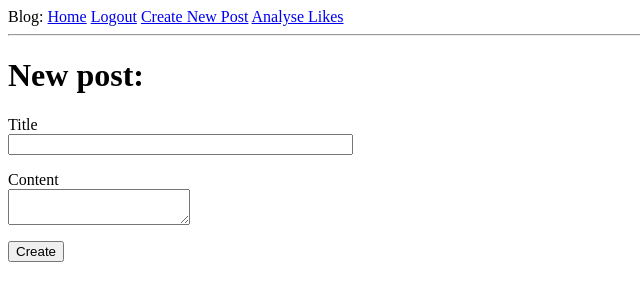
After one commit to msydor3nko/flask-blog, a Flask app: page /new_post in a window 1280 px wide. The commit adds this page. Shown: the top 301 px of the page, without its empty margins (0-640 px from the left). Run offline with Flask 2, Linux system fonts and the light colour scheme; the visitor is signed in with stand-in values (Sample User, id 1).

Commit message:
db models created and some features added

```diff
--- a/app/forms.py
+++ b/app/forms.py
@@ -1,5 +1,5 @@
 from flask_wtf import FlaskForm
-from wtforms import StringField, PasswordField, BooleanField, SubmitField
+from wtforms import StringField, PasswordField, BooleanField, SubmitField, TextAreaField
 from wtforms.validators import ValidationError, DataRequired, Email, EqualTo
 from app.models import User
 
@@ -31,3 +31,15 @@ class RegistrationForm(FlaskForm):
         user = User.query.filter_by(email=email.data).first()
         if user is not None:
             raise ValidationError('Please try a different email address.')
+
+
+class PostCreationForm(FlaskForm):
+    title = StringField('Title')
+    content = TextAreaField('Content')
+    submit = SubmitField('Create')
+
+
+class AnalyticsForm(FlaskForm):
+    date_from = StringField('Date from:', validators=[DataRequired()])
+    date_to = StringField('Date to:', validators=[DataRequired()])
+    submit = SubmitField('Analyse')
--- a/app/models.py
+++ b/app/models.py
@@ -5,13 +5,21 @@ from flask_login import UserMixin
 from app import login
 
 
-# UserMixin implement to User 4 properties: 'is_authenticated', 'is_active', etc.
+# UserMixin implemented to User class 4 Flask-Login properties:
+# 'is_authenticated', 'is_active', 'is_anonymous', 'get_id'
 class User(UserMixin, db.Model):
     id = db.Column(db.Integer, primary_key=True)
-    username = db.Column(db.String(64), index=True, unique=True)
-    email = db.Column(db.String(120), index=True, unique=True)
-    password_hash = db.Column(db.String(128))
-    posts = db.relationship('Post', backref='author', lazy='dynamic')   # one User -> many Posts
+    username = db.Column(db.String(64), nullable=False, index=True, unique=True)
+    email = db.Column(db.String(120), nullable=False, index=True, unique=True)
+    password_hash = db.Column(db.String(128), nullable=False)
+
+    # last login
+    # last_visit = db.Column(db.DateTime, nullable=False, index=True, default=datetime.utcnow)
+
+    # One User <- many posts
+    posts = db.relationship('Post', backref='author')
+    # One User <- many likes
+    likes = db.relationship('PostLike', backref='liked_by')
 
     def set_password(self, password):
         self.password_hash = generate_password_hash(password)
@@ -20,29 +28,36 @@ class User(UserMixin, db.Model):
         return check_password_hash(self.password_hash, password)
 
     def __repr__(self):
-        return '<User {}>'.format(self.username)
+        return '<User: {} : {}>'.format(self.username, self.id)
 
 
 class Post(db.Model):
     id = db.Column(db.Integer, primary_key=True)
-    body = db.Column(db.String(140))
-    timestamp = db.Column(db.DateTime, index=True, default=datetime.utcnow)
-    # many Posts <- one User (author)
-    user_id = db.Column(db.Integer, db.ForeignKey('user.id'))
+    publication_day = db.Column(db.DateTime, nullable=False, index=True, default=datetime.utcnow)
+    title = db.Column(db.String(80))
+    body = db.Column(db.String(200))
+
+    # Many posts -> one user
+    author_id = db.Column(db.Integer, db.ForeignKey('user.id'))
+
+    # One post <- many likes
+    likes = db.relationship('PostLike', backref='liked_post')
 
     def __repr__(self):
-        return '<Post {}>'.format(self.body)
+        return '<PostID-Title {} : {}>'.format(self.id, self.title)
 
 
-class LikePost(db.Model):
+class PostLike(db.Model):
     id = db.Column(db.Integer, primary_key=True)
-    timestamp = db.Column(db.DateTime, index=True, default=datetime.utcnow)
-    like_dislike = db.Column(db.Boolean)
-    post_id = db.Column(db.Integer, db.ForeignKey('post.id'))
-    user_id = db.Column(db.Integer, db.ForeignKey('user.id'))
+    date = db.Column(db.DateTime, nullable=False, index=True, default=datetime.utcnow)
 
-    def __repr__(self):
-        return '<UserID {} - Like {} - PostID {}>'.format(self.user_id, self.like_dislike, self.post_id)
+    like = db.Column(db.Boolean, nullable=False)    # like or dislike
+
+    # Many likes -> one post
+    liked_post_id = db.Column(db.Integer, db.ForeignKey('post.id'), nullable=False)
+
+    # Many likes -> one user
+    liked_by_user = db.Column(db.Integer, db.ForeignKey('user.id'), nullable=False)
 
 
 # Flask-Login keeps track of the logged in user by storing its unique identifier in Flask’s user session
--- a/app/routes.py
+++ b/app/routes.py
@@ -1,30 +1,17 @@
 # -*- coding: utf-8 -*-
 from app import app, db
 from flask import render_template, flash, redirect, url_for, request
-from app.forms import LoginForm, RegistrationForm
+from app.forms import LoginForm, RegistrationForm, AnalyticsForm, PostCreationForm
 from flask_login import current_user, login_user, logout_user, login_required
 from werkzeug.urls import url_parse
-from app.models import User
+from app.models import User, Post, PostLike
 
 
 @app.route('/')
 @app.route('/index')
 @login_required  # redirect not log-in users to '/login' page and return back after log-in
 def index():
-    posts = [
-        {
-            'author': {'username': 'Ygritte'},
-            'body': "You know nothing John Snow"
-        },
-        {
-            'author': {'username': 'T-800'},
-            'body': "I'll be back."
-        },
-        {
-            'author': {'username': 'Leonid'},
-            'body': "This is Sparta!"
-        }
-    ]
+    posts = Post.query.all()
     return render_template('index.html', title='Home', posts=posts)
 
 
@@ -70,3 +57,39 @@ def register():
         flash('Congratulations, you are now a registered user!')
         return redirect(url_for('login'))
     return render_template('register.html', title='Register', form=form)
+
+
+@app.route('/new_post', methods=['GET', 'POST'])
+@login_required
+def create_post():
+    # if current_user.is_authenticated:
+    #     return redirect(url_for('index'))
+    form = PostCreationForm()
+    if form.validate_on_submit():
+        post = Post(title=form.title.data, body=form.content.data)
+    #     db.session.add(post)
+    #     db.session.commit()
+        flash('New post created!')
+        # return redirect(url_for('index'))
+    return render_template('post.html', title='New Post', form=form)
+
+
+@app.route('/analytics', methods=['GET', 'POST'])
+def analyse_likes():
+    form = AnalyticsForm()
+    if form.validate_on_submit():
+        # likes_by_day = PostLike.query.filter_by() / 'group_by' / 'beetween'
+        likes_by_day = None
+        if likes_by_day is None:
+            flash('There is no likes for current period!')
+    return render_template('analytics.html', title='Analytics', form=form)
+
+
+
+
+
+
+# print(f"=> user.is_authenticated    => {user.is_authenticated}")
+# print(f"=> user.is_active           => {user.is_active}")
+# print(f"=> user.is_anonymous        => {user.is_anonymous}")
+# print(f"=> user.get_id()            => {user.get_id()}")
--- a/app/templates/base.html
+++ b/app/templates/base.html
@@ -15,6 +15,8 @@
         {% else %}
             <a href="{{ url_for('logout') }}">Logout</a>
         {% endif %}
+        <a href="{{ url_for('create_post') }}">Create New Post</a>
+        <a href="{{ url_for('analyse_likes') }}">Analyse Likes</a>
     </div>
     <hr>
     <!-- 'flash()' message view -->
--- a/app/templates/index.html
+++ b/app/templates/index.html
@@ -5,7 +5,11 @@
 <h1>Hello, {{ current_user.username }}!</h1>
 {% for post in posts %}
 <div>
-    <p>{{ post.author.username }} posted: <b>{{ post.body }}</b></p>
+    <p>
+        {{ post.author.username }} posted: <b>{{ post.body }}</b>
+        <a href="{{ url_for('index') }}">like</a>
+        <a href="{{ url_for('index') }}">unlike</a>
+    </p>
 </div>
 {% endfor %}
 {% endblock %}
--- /dev/null
+++ b/app/templates/post.html
@@ -0,0 +1,25 @@
+{% extends "base.html" %}
+
+{% block content %}
+<h1>New post:</h1>
+<form action="" method="post" novalidate>
+    {{ form.hidden_tag() }}
+    <p>
+        {{ form.title.label }}<br>
+        {{ form.title(size=40) }}<br>
+        <!-- Validation error messages for 'username' field -->
+        {% for error in form.title.errors %}
+        <span style="color: red;">[{{ error }}]</span>
+        {% endfor %}
+    </p>
+    <p>
+        {{ form.content.label }}<br>
+        {{ form.content(size=100) }}<br>
+        <!-- Validation error messages for 'password' field -->
+        {% for error in form.content.errors %}
+        <span style="color: red;">[{{ error }}]</span>
+        {% endfor %}
+    </p>
+    <p>{{ form.submit() }}</p>
+</form>
+{% endblock %}
--- a/blog.py
+++ b/blog.py
@@ -1,12 +1,12 @@
 from app import app, db
-from app.models import User, Post
+from app.models import User, Post, PostLike
 
 
 # shell context setup for 'flask shell' command
 @app.shell_context_processor
 def make_shell_context():
-    return {'db': db, 'User': User, 'Post': Post}
+    return {'db': db, 'User': User, 'Post': Post, 'PostLike': PostLike}
 
 
-if __name__ == "__main__":
-    app.run(debug=True)
+# if __name__ == "__main__":
+#     app.run(debug=True)
```
Also changed, not shown: app/templates/analytics.html (added, +29 -0 lines), fill_db.py (added, +108 -0 lines).
